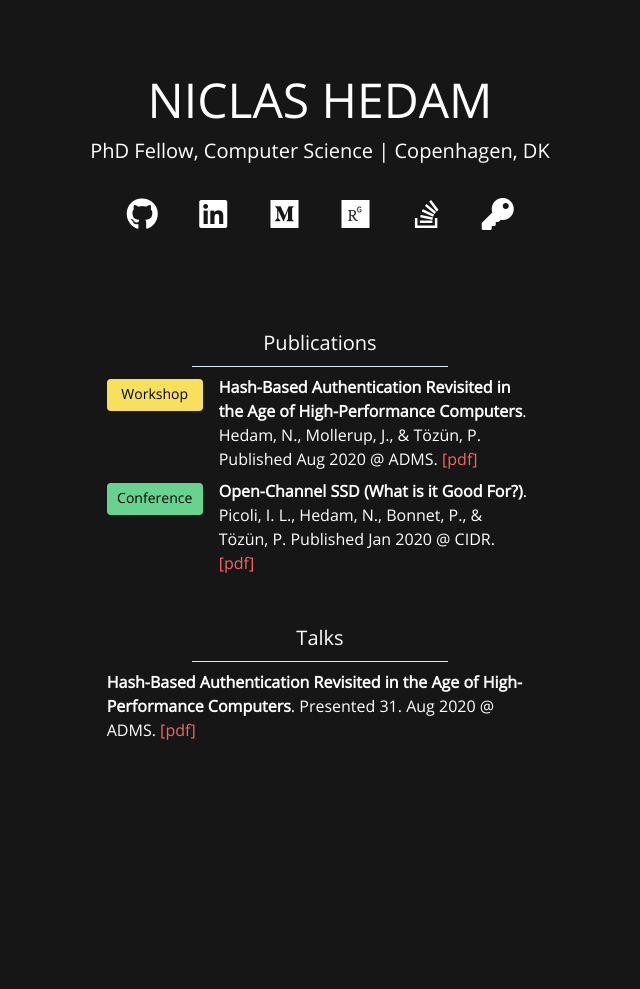
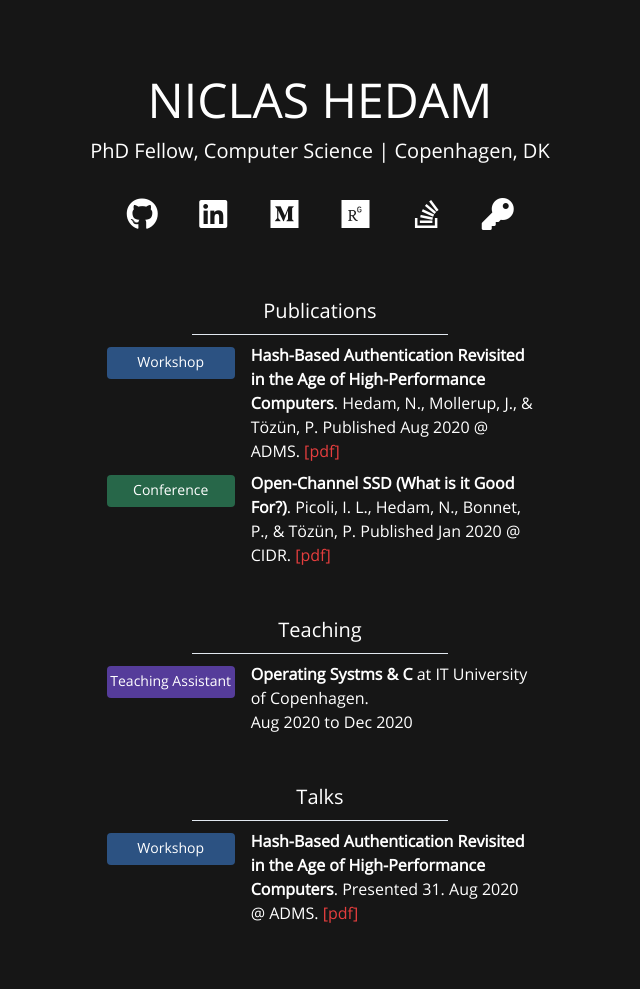
Before and after one commit to NiclasHedam/hed.am, a Jekyll site: the page built from index.markdown, in a window 1280 px wide. Shown: the whole page, without its empty margins (320-960 px from the left). Built offline with Jekyll 4.4.1, drawn with Linux system fonts in a browser that asks for light colours; before the commit the page ends 900 px from its top, so only the background shows below that.

Commit message:
Added teaching as well

```diff
--- a/_config.yml
+++ b/_config.yml
@@ -1,3 +1,4 @@
 collections:
   - publications
   - talks
+  - teaching
--- a/_layouts/home.html
+++ b/_layouts/home.html
@@ -14,7 +14,7 @@
     <link href="css/styles.css" rel="stylesheet">
 </head>
 
-<body class="text-white">
+<body class="text-white mb-16">
     <div class="container mx-auto text-center pt-8 sm:pt-4 md:pt-8 lg:pt-16">
         <h1 class="text-5xl">NICLAS HEDAM</h1>
         <h2 class="text-xl">PhD Fellow, Computer Science | Copenhagen, DK</h2>
@@ -52,14 +52,14 @@
             </div>
         </div>
     </div>
-    <div class="mt-24">
+    <div class="mt-16">
       <h3 class="text-xl text-center">Publications</h3>
       <hr class="w-64 mx-auto mt-2" />
       {% assign mid = site.publications | sort: 'date' %}
         {% assign publications = mid | reverse %}
         {% for pub in publications %}
           <div class="sm:w-1/2 lg:w-1/3 w-full mt-2 mx-auto flex">
-            <div class="mt-1 w-24 h-8 text-sm text-black text-center mr-4 rounded bg-{{ pub.type }}">
+            <div class="mt-1 w-32 h-8 text-sm text-center mr-4 rounded bg-{{ pub.type }}">
               <span class="mt-1 inline-block">
                 {% if pub.type == "conf" %}
                   Conference
@@ -75,8 +75,34 @@
               {{ pub.authors | escape }}
               Published {{ pub.date | date: "%b %Y" }} @ {{ pub.journal | escape }}.
               {% if pub.pdf %}
-                <a href="{{ pub.pdf }}" target="_blank" class="text-red-500">[pdf]</a>
+                <a href="{{ pub.pdf }}" target="_blank" class="text-red-600">[pdf]</a>
               {% endif %}
+            </div>
+          </div>
+      {% endfor %}
+    </div>
+    <div class="mt-12">
+      <h3 class="text-xl text-center">Teaching</h3>
+      <hr class="w-64 mx-auto mt-2" />
+      {% assign mid = site.teaching | sort: 'date' %}
+        {% assign teaching = mid | reverse %}
+        {% for teach in teaching %}
+          <div class="sm:w-1/2 lg:w-1/3 w-full mt-2 mx-auto flex">
+            <div class="mt-1 w-32 h-8 text-sm text-center mr-4 rounded bg-{{ teach.role }}">
+              <span class="mt-1 inline-block">
+                {% if teach.role == "ta" %}
+                  Teaching Assistant
+                {% elsif teach.role == "teacher" %}
+                  Teacher
+                {% endif %}
+              </span>
+            </div>
+            <div class="flex-1">
+              <span>
+                <b>{{ teach.title | escape }}</b> at {{ teach.location | escape }}.
+              </span>
+              <br />
+              {{ teach.start | date: "%b %Y" }} to {{ teach.end | date: "%b %Y" }}
             </div>
           </div>
       {% endfor %}
@@ -88,13 +114,22 @@
         {% assign talks = mid | reverse %}
         {% for talk in talks %}
           <div class="sm:w-1/2 lg:w-1/3 w-full mt-2 mx-auto flex">
+            <div class="mt-1 w-32 h-8 text-sm text-center mr-4 rounded bg-{{ talk.type }}">
+              <span class="mt-1 inline-block">
+                {% if talk.type == "conf" %}
+                  Conference
+                {% elsif talk.type == "workshop" %}
+                  Workshop
+                {% endif %}
+              </span>
+            </div>
             <div class="flex-1">
               <span>
                 <b>{{ talk.title | escape }}</b>.
               </span>
               Presented {{ talk.date | date: "%d. %b %Y" }} @ {{ talk.location | escape }}.
               {% if talk.pdf %}
-                <a href="{{ talk.pdf }}" target="_blank" class="text-red-500">[pdf]</a>
+                <a href="{{ talk.pdf }}" target="_blank" class="text-red-600">[pdf]</a>
               {% endif %}
             </div>
           </div>
--- a/css/styles.css
+++ b/css/styles.css
@@ -8,11 +8,19 @@ body{
   background-color: #161616;
 }
 
-/* The colors should be of weight 400 */
+/* The colors should be of weight 800 */
 .bg-conf {
-  background-color: #68d391;
+  background-color: #276749;
 }
 
-.bg-workshop{
-  background-color: #f6e05e;
+.bg-workshop {
+  background-color: #2c5282;
 }
+
+.bg-ta {
+  background-color: #553c9a;
+}
+
+.bg-teacher {
+  background-color: #9c4221;
+}
```
Also changed, not shown: _talks/2020-adms.md (+1 -0 lines), _teaching/2020-osc.md (added, +7 -0 lines).
